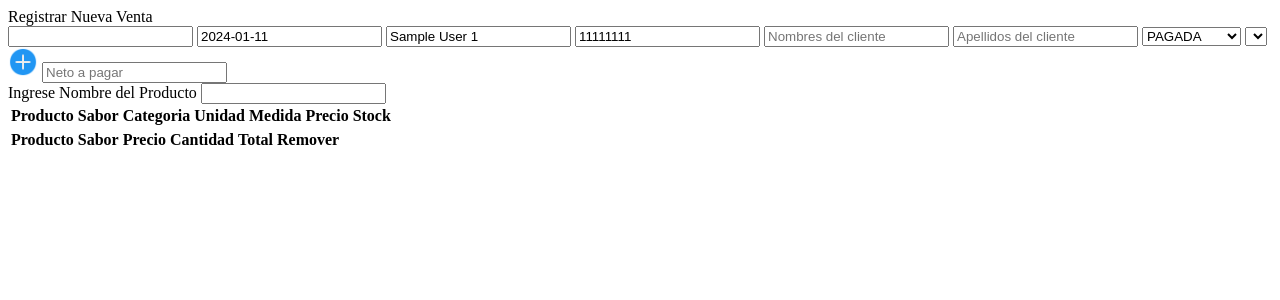
After one commit to AARON-RISCO/INVENTARIO, a PHP site: page /registrar_ventas.php in a window 1280 px wide. The commit adds this page. Shown: the top 300 px of the page. Run offline with PHP 8.4, Linux system fonts and the light colour scheme; the visitor is signed in with stand-in values (Sample User, id 1); lists and menus that the app fills with data are empty.

Commit message:
Avance de ventas

```diff
--- a/home.php
+++ b/home.php
@@ -84,11 +84,11 @@ if (empty($_SESSION['dni'])){
                 </div>
                 <ul class="list_show">
                     <li class="list_inside">
-                        <label class="nav_link nav_link--inside">Registrar venta</label >
+                        <label id="mrven" class="nav_link nav_link--inside">Registrar venta</label >
                     </li>
 
                     <li class="list_inside">
-                        <label class="nav_link nav_link--inside">Ver ventas</label >
+                        <label id="mvven" class="nav_link nav_link--inside">Ver ventas</label >
                     </li>
                 </ul>
             </li>
--- /dev/null
+++ b/registrar_ventas.php
@@ -0,0 +1,74 @@
+<?php
+session_start();
+if (empty($_SESSION['dni'])){
+    header("location: index.php");
+}
+?>
+<!DOCTYPE html>
+<html lang="en">
+<head>
+    <meta charset="UTF-8">
+    <meta name="viewport" content="width=device-width, initial-scale=1.0">
+    <title>Document</title>
+</head>
+<body>
+    <div class="conteiner">
+        <div class="datos_ventas">
+            <label for="">Registrar Nueva Venta</label><br>
+            <input type="text" class="cajas_ven" placeholder="" id="id_cod">
+            <input type="text" class="cajas_ven" value="<?php echo date('Y-m-d') ?>" id="fecha">
+            <input type="text" class="cajas_ven" value="<?php echo $_SESSION['nom'].' '.$_SESSION['ape'] ?>">
+            <input type="text" class="cajas_ven" placeholder="Ingrese DNI del cliente" value="11111111">
+            <input type="text" class="cajas_ven" placeholder="Nombres del cliente">
+            <input type="text" class="cajas_ven" placeholder="Apellidos del cliente">
+            <select name="" id="">
+                <option value="0">PAGADA</option>
+                <option value="1">PENDIENTE</option>
+            </select>
+            <select name="" id="tdeudores"></select><img src="img/agregar.png" style="width:30px; heigth:30px">
+            <input type="text" class="cajas_ven" placeholder="Neto a pagar">
+        </div>
+        <div class="datos_det_ven">
+                <div class="filtro">
+                    <label for="">Ingrese Nombre del Producto</label>
+                    <input type="text">
+                </div>
+
+                <div id="listado">
+                    <table >
+                        <thead>
+                            <tr>
+                                <th>Producto</th>
+                                <th>Sabor</th>
+                                <th>Categoria</th>
+                                <th>Unidad Medida</th>
+                                <th>Precio</th>
+                                <th>Stock</th>
+                            </tr>
+                        </thead>
+                        <tbody id="cuerpo_tabla_productos">
+
+                        </tbody>
+                    </table>
+                </div>
+                <div id="listado_temporal">
+                    <table >
+                        <thead>
+                            <tr>
+                                <th>Producto</th>
+                                <th>Sabor</th>
+                                <th>Precio</th>
+                                <th>Cantidad</th>
+                                <th>Total</th>
+                                <th>Remover</th>
+                            </tr>
+                        </thead>
+                        <tbody id="cuerpo_tabla_temporal">
+
+                        </tbody>
+                    </table>
+                </div>
+        </div>
+    </div>
+</body>
+</html>
```
Also changed, not shown: js/navegador.js (+10 -0 lines), ventas.php (deleted), ver_ventas.php (added).
